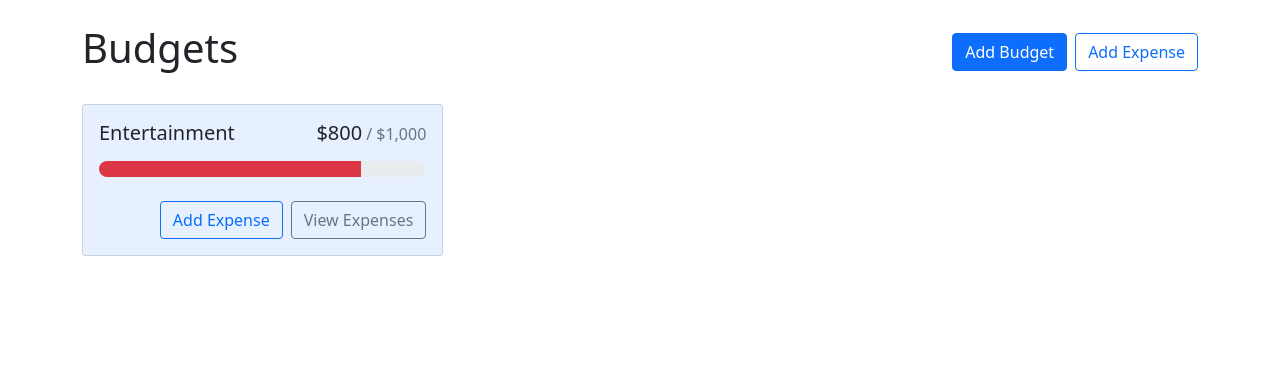
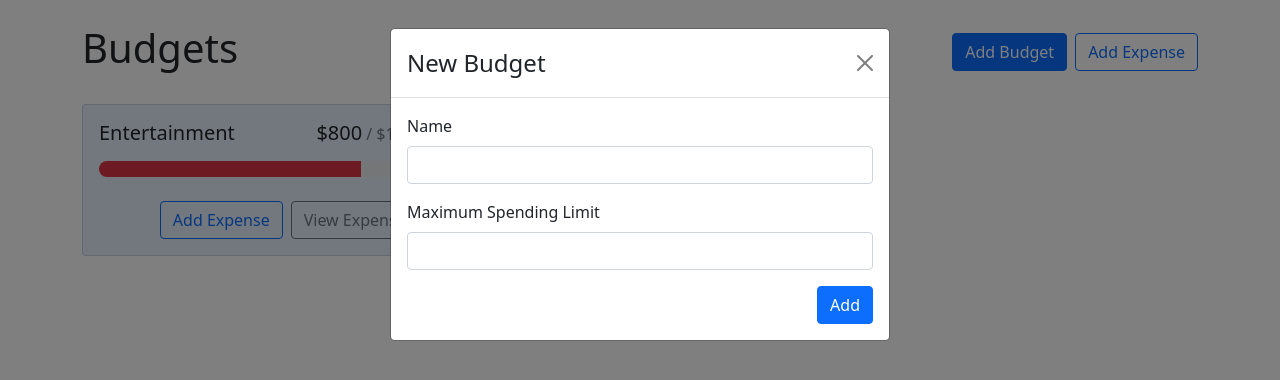
Before and after one commit to DDeShon/react-budget-tracker, a React (Create React App) app: page / in a window 1280 px wide. Shown: the top 380 px of the page. Built offline with nearby package versions, Linux system fonts and the light colour scheme.

Commit message:
setting up new budget modal

```diff
--- a/src/App.js
+++ b/src/App.js
@@ -1,9 +1,11 @@
 import { Button, Stack } from "react-bootstrap";
 import Container from "react-bootstrap/Container";
+import AddBudgetModal from "./components/AddBudgetModal";
 import BudgetCard from "./components/BudgetCard";
 
 function App() {
   return (
+    <>
       <Container className="my-4">
         <Stack direction="horizontal" gap="2" className="mb-4">
           <h1 className="me-auto">Budgets</h1>
@@ -26,6 +28,8 @@ function App() {
           ></BudgetCard>
         </div>
       </Container>
+      <AddBudgetModal show />
+    </>
   );
 }
 
--- /dev/null
+++ b/src/components/AddBudgetModal.js
@@ -0,0 +1,31 @@
+import { Button, Form, Modal } from "react-bootstrap";
+import { useRef } from "react";
+
+export default function AddBudgetModal({ show, handleClose }) {
+  function handleSubmit(e) {}
+
+  return (
+    <Modal show={show} onHide={handleClose}>
+      <Form onSubmit={handleSubmit}>
+        <Modal.Header closeButton>
+          <Modal.Title>New Budget</Modal.Title>
+        </Modal.Header>
+        <Modal.Body>
+          <Form.Group className="mb-3" controlId="name">
+            <Form.Label>Name</Form.Label>
+            <Form.Control type="text" required />
+          </Form.Group>
+          <Form.Group className="mb-3" controlId="max">
+            <Form.Label>Maximum Spending Limit</Form.Label>
+            <Form.Control type="number" required min={0} step={0.01} />
+          </Form.Group>
+          <div className="d-flex justify-content-end">
+            <Button variant="primary" type="submit">
+              Add
+            </Button>
+          </div>
+        </Modal.Body>
+      </Form>
+    </Modal>
+  );
+}
--- /dev/null
+++ b/src/contexts/BudgetsContext.js
@@ -0,0 +1,71 @@
+import React, { useContext, useState } from "react";
+import { v4 as uuidV4 } from "uuid";
+import useLocalStorage from "../hooks/useLocalStorage";
+
+const BudgetsContext = React.createContext();
+
+export function useBudgets() {
+  return useContext(BudgetsContext);
+}
+
+// {
+//     id:
+//     name:
+//     max
+// }
+
+// {
+//     id:
+//     budgetId:
+//     amount:
+//     description:
+// }
+
+export const BudgetsProvider = ({ children }) => {
+  const [budgets, setBudgets] = useLocalStorage("budgets", []);
+  const [expenses, setExpenses] = useLocalStorage("expenses", []);
+
+  function getBudgetExpenses(budgetId) {
+    return expenses.filter((expense) => expense.budgetId === budgetId);
+  }
+  function addExpense({ amount, budgetId, description }) {
+    setExpenses((prevExpenses) => {
+      return [...prevExpenses, { id: uuidV4(), amount, budgetId, description }];
+    });
+  }
+  function addBudget({ name, max }) {
+    setBudgets((prevBudgets) => {
+      if (prevBudgets.find((budget) => budget.name === name)) {
+        return prevBudgets;
+      }
+      return [...prevBudgets, { id: uuidV4(), name, max }];
+    });
+  }
+  function deleteBudget({ id }) {
+    //TODO: Set up uncategorized expenses
+    setBudgets((prevBudgets) => {
+      return prevBudgets.filter((budget) => budget.id !== id);
+    });
+  }
+  function deleteExpense({ id }) {
+    setExpenses((prevExpenses) => {
+      return prevExpenses.filter((expense) => expense.id !== id);
+    });
+  }
+
+  return (
+    <BudgetsContext.Provider
+      value={{
+        budgets,
+        expenses,
+        getBudgetExpenses,
+        addExpense,
+        addBudget,
+        deleteBudget,
+        deleteExpense,
+      }}
+    >
+      {children}
+    </BudgetsContext.Provider>
+  );
+};
--- /dev/null
+++ b/src/hooks/useLocalStorage.js
@@ -0,0 +1,20 @@
+import { useState, useEffect } from "react";
+
+export default function useLocalStorage(key, defaultValue) {
+  const [value, setValue] = useState(() => {
+    const jsonValue = localStorage.getItem(key);
+    if (jsonValue != null) return JSON.parse(jsonValue);
+
+    if (typeof defaultValue === "function") {
+      return defaultValue();
+    } else {
+      return defaultValue;
+    }
+  });
+
+  useEffect(() => {
+    localStorage.setItem(key, JSON.stringify(value));
+  }, [key, value]);
+
+  return [value, setValue];
+}
--- a/src/index.js
+++ b/src/index.js
@@ -2,10 +2,13 @@ import React from "react";
 import ReactDOM from "react-dom";
 import App from "./App";
 import "bootstrap/dist/css/bootstrap.min.css";
+import { BudgetsProvider } from "./contexts/BudgetsContext";
 
 ReactDOM.render(
   <React.StrictMode>
-    <App />
+    <BudgetsProvider>
+      <App />
+    </BudgetsProvider>
   </React.StrictMode>,
   document.getElementById("root")
 );
```
Lines whose indentation alone changed are shown as unchanged.
